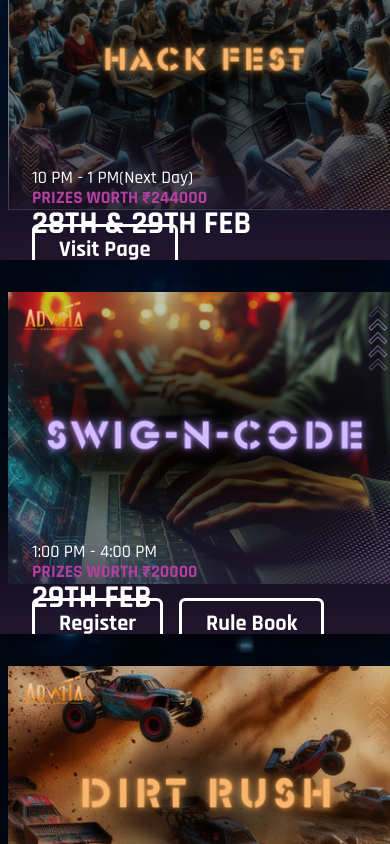
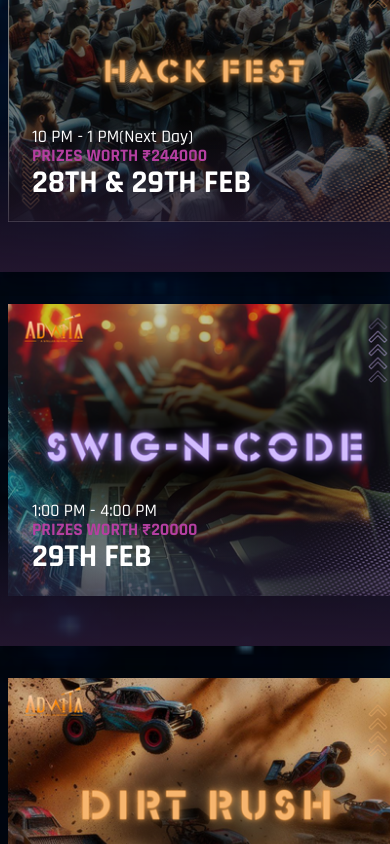
Before and after one commit to swoyam2609/ADVAITA-24-Website, a React (Create React App) app: page /events in a window 390 px wide. Shown: the part 1140-1984 px from the top of the page. Built offline with nearby package versions, Linux system fonts and the light colour scheme.

Commit message:
Update events.module.css

```diff
--- a/src/routes/events.module.css
+++ b/src/routes/events.module.css
@@ -45,6 +45,7 @@ body {
     margin-top: -16.1rem;
     width: 50rem;
     position: relative;
+
 }
 
 
@@ -107,6 +108,7 @@ body {
     margin-bottom: 0;
     transform: translate3d(0, 0, 0);
     text-align: justify;
+
 }
 
 .proCardOverlay {
@@ -285,7 +287,7 @@ body {
     }
 
     .rulebook img {
-        width: 1.6rem;
+        width: 2rem;
     }
 }
 
@@ -300,3 +302,17 @@ body {
         gap: 1.4rem;
     }
 }
+
+@media (max-width: 440px){
+
+    .proCardDesc {
+        transform: translateY(0px);
+        margin: 0 2rem ;
+        margin-top: 6rem;
+        font-size: 15px;
+    }
+    .sliderCardText>div:first-of-type{
+        margin-top: -8rem;
+
+    }
+}
```
